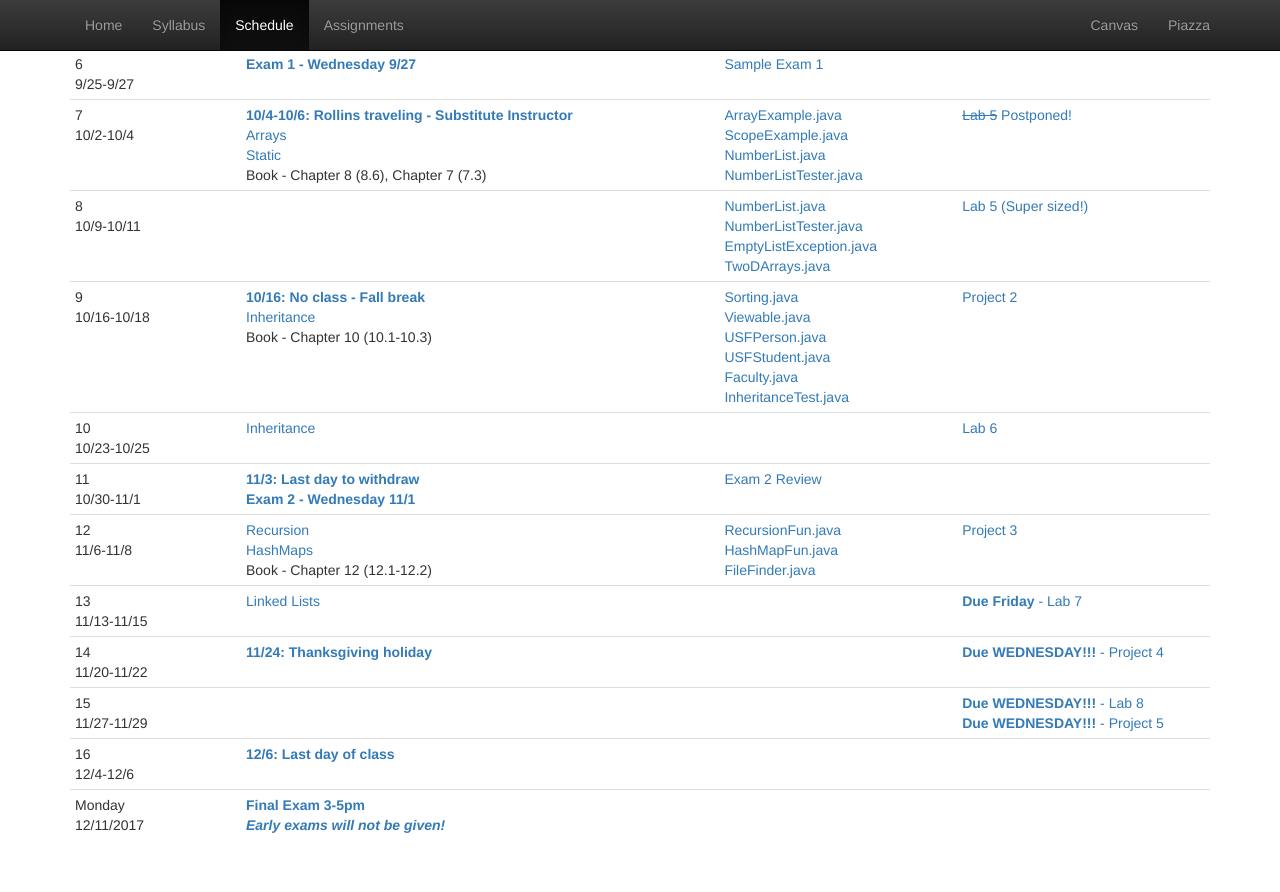
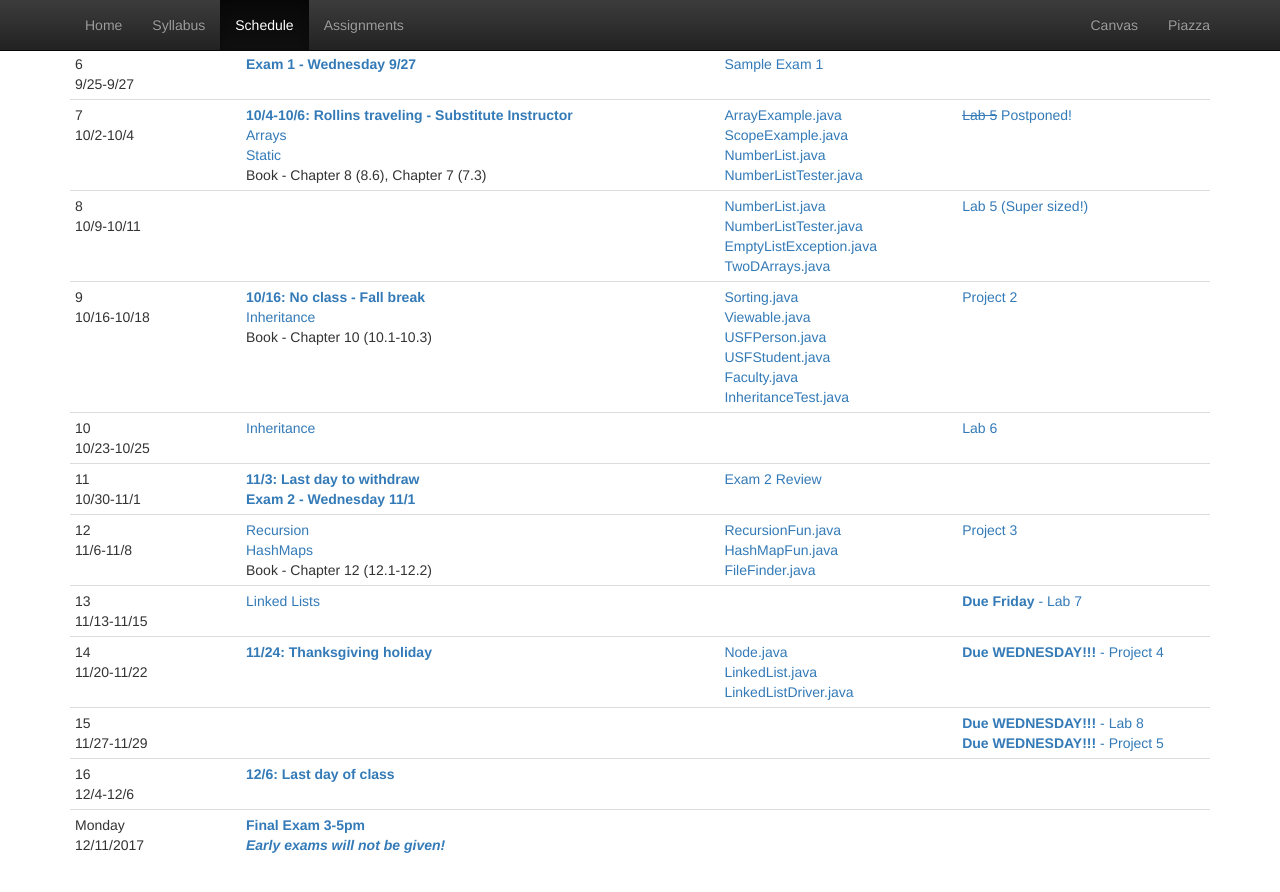
Before and after one commit to CS112-F17/cs112-f17.github.io, a Jekyll site: the page built from schedule.html, in a window 1280 px wide and 900 px high, scrolled down 857 px. Shown: the top 892 px of the window. Built offline with Jekyll 4.4.1, drawn with Linux system fonts in a browser that asks for light colours.

Commit message:
adding linked list code

```diff
--- a/schedule.html
+++ b/schedule.html
@@ -278,6 +278,9 @@
 			<strong><span class="text-primary">11/24: Thanksgiving holiday</span></strong>
 		</td>
 		<td>
+		  <a href="https://github.com/CS112-F17/code/blob/master/Node.java">Node.java</a><br/>
+		  <a href="https://github.com/CS112-F17/code/blob/master/LinkedList.java">LinkedList.java</a><br/>
+		  <a href="https://github.com/CS112-F17/code/blob/master/LinkedListDriver.java">LinkedListDriver.java</a><br/>
 		</td>
 		<td>
 			<a href="https://github.com/CS112-F17/projects/blob/master/project4.md"><strong>Due WEDNESDAY!!!</strong> - Project 4</a>
```
